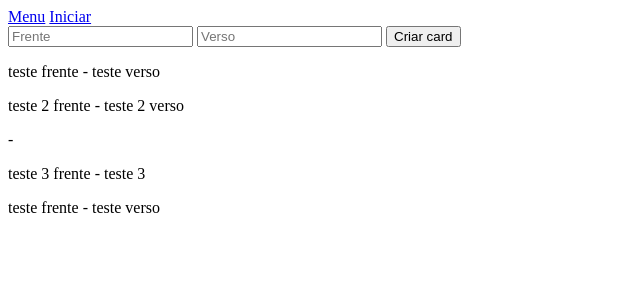
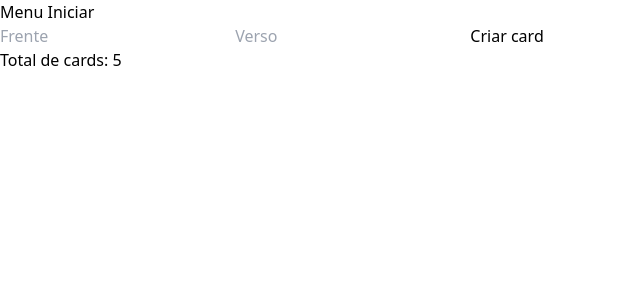
Before and after one commit to italoEng/boss_deck, a Flask app: page /deck/1 in a window 1280 px wide. Shown: the top 300 px of the page, without its empty margins (0-640 px from the left). Run offline with Flask 3, Linux system fonts and the light colour scheme; data comes from the database, SQL or seed files in the repository; both versions use the stored data as it was after the commit; some libraries are stand-ins or nearby versions.

Commit message:
menu cards

```diff
--- a/main.py
+++ b/main.py
@@ -32,16 +32,16 @@ def new_card(deck_id):
     create_card(deck_id, front, back)
     return redirect(f"/deck/{deck_id}")
 
-@app.route("/deck/<int:deck_id>/study")
-def study(deck_id):
-    study = get_due_cards(deck_id)
-    return render_template("study.html", cards=study, deck_id=deck_id)
+@app.route("/deck/<int:deck_id>/cards")
+def cards(deck_id):
+    cards = get_due_cards(deck_id)
+    return render_template("cards.html", cards=cards, deck_id=deck_id)
 
-@app.route("/deck/<int:deck_id>/study/<int:card_id>", methods=["POST"])
+@app.route("/deck/<int:deck_id>/cards/<int:card_id>", methods=["POST"])
 def review_card(deck_id, card_id):
     quality = int(request.form["quality"])
     update_card_review(card_id, quality)
-    return redirect(f"/deck/{deck_id}/study")
+    return redirect(f"/deck/{deck_id}/cards")
 
 if __name__ == "__main__":
     app.run(debug=True, port=5000)
--- /dev/null
+++ b/static/cards.js
@@ -0,0 +1,3 @@
+function revelar() {
+    document.getElementById("verso").style.display = "block";
+}
--- a/templates/decks.html
+++ b/templates/decks.html
@@ -4,10 +4,11 @@
     <meta charset="UTF-8">
     <meta name="viewport" content="width=device-width, initial-scale=1.0">
     <title>Document</title>
+    <script src="https://cdn.tailwindcss.com"></script>
 </head>
 <body>
     <a href="/">Menu</a>
-    <a href='/deck/{{ deck_id }}/study'>Iniciar</a>
+    <a href='/deck/{{ deck_id }}/cards'>Iniciar</a>
 
     <form action="/deck/{{ deck_id }}/cards/new" method="POST">
         <input type="text" name="front" placeholder="Frente">
@@ -15,8 +16,7 @@
         <button type="submit">Criar card</button>
     </form>
 
-    {% for card in cards %}
-    <p>{{ card["front"] }} - {{ card["back"] }}</p>
-    {% endfor %}
+    <p>Total de cards: {{cards | length}}</p>
+
 </body>
 </html>
```
Also changed, not shown: templates/cards.html (renamed from templates/study.html, +10 -1 lines), templates/homepage.html (+13 -5 lines), boss_deck.db.
